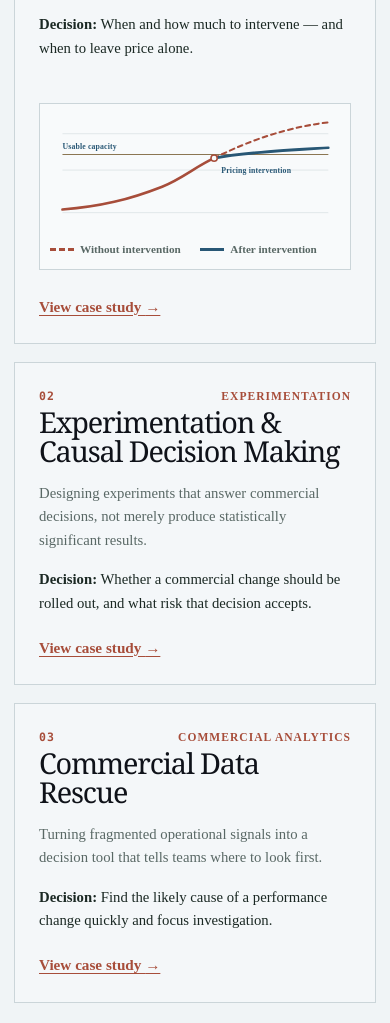
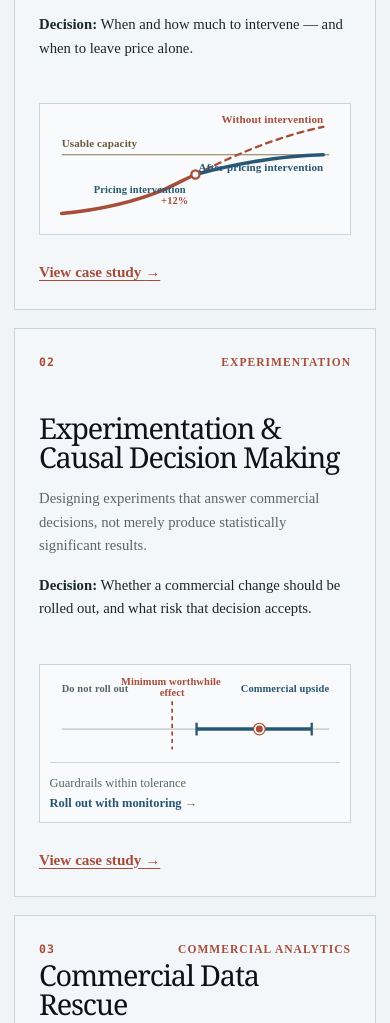
Before and after one commit to ShahnurIslam/shan-astro, an Astro site: page /work in a window 390 px wide. Shown: the part 857-1880 px from the top of the page. Built offline with nearby package versions, Linux system fonts and the light colour scheme; Astro itself is replaced by a stand-in of ours.

Commit message:
Refine Work card decision previews

```diff
--- /dev/null
+++ b/src/components/ExperimentDecisionPreview.astro
@@ -0,0 +1,102 @@
+<figure class="decision-preview experiment-preview">
+	<svg viewBox="0 0 500 150" role="img" aria-labelledby="experiment-preview-title experiment-preview-desc">
+		<title id="experiment-preview-title">Experiment effect clears the rollout threshold</title>
+		<desc id="experiment-preview-desc">The entire confidence interval is positioned beyond the minimum worthwhile effect, with its point estimate in the commercial upside range.</desc>
+		<text class="experiment-preview__label experiment-preview__label--hold" x="20" y="29">Do not roll out</text>
+		<text class="experiment-preview__label experiment-preview__label--threshold" x="210" y="18" text-anchor="middle">
+			<tspan x="210">Minimum worthwhile</tspan>
+			<tspan x="210" dy="18">effect</tspan>
+		</text>
+		<text class="experiment-preview__label experiment-preview__label--upside" x="480" y="29" text-anchor="end">Commercial upside</text>
+		<line class="experiment-preview__track" x1="20" y1="93" x2="480" y2="93" />
+		<line class="experiment-preview__threshold" x1="210" y1="45" x2="210" y2="128" />
+		<line class="experiment-preview__interval" x1="252" y1="93" x2="450" y2="93" />
+		<line class="experiment-preview__cap" x1="252" y1="82" x2="252" y2="104" />
+		<line class="experiment-preview__cap" x1="450" y1="82" x2="450" y2="104" />
+		<circle class="experiment-preview__estimate-ring" cx="360" cy="93" r="10" />
+		<circle class="experiment-preview__estimate" cx="360" cy="93" r="6" />
+	</svg>
+	<div class="experiment-preview__decision">
+		<span>Guardrails within tolerance</span>
+		<strong>Roll out with monitoring <span aria-hidden="true">→</span></strong>
+	</div>
+</figure>
+
+<style>
+	.decision-preview {
+		margin: 0;
+		padding: clamp(.75rem, 2vw, 1.25rem);
+		border: 1px solid var(--site-border);
+		background: rgba(255, 255, 255, .3);
+	}
+	.experiment-preview svg {
+		display: block;
+		width: 100%;
+		height: auto;
+		overflow: visible;
+	}
+	.experiment-preview__label {
+		fill: var(--site-muted);
+		font-family: var(--font-atkinson), ui-sans-serif, sans-serif;
+		font-size: 16px;
+		font-weight: 700;
+		letter-spacing: .01em;
+	}
+	.experiment-preview__label--threshold {
+		fill: var(--site-accent);
+	}
+	.experiment-preview__label--upside {
+		fill: var(--site-blue);
+	}
+	.experiment-preview__track {
+		stroke: var(--site-border);
+		stroke-width: 3;
+	}
+	.experiment-preview__threshold {
+		stroke: var(--site-accent);
+		stroke-width: 3;
+		stroke-dasharray: 7 6;
+	}
+	.experiment-preview__interval,
+	.experiment-preview__cap {
+		stroke: var(--site-blue);
+		stroke-width: 6;
+	}
+	.experiment-preview__cap {
+		stroke-width: 4;
+	}
+	.experiment-preview__estimate-ring {
+		fill: var(--site-surface);
+		stroke: var(--site-accent);
+		stroke-width: 2;
+	}
+	.experiment-preview__estimate {
+		fill: var(--site-accent);
+	}
+	.experiment-preview__decision {
+		display: flex;
+		justify-content: space-between;
+		gap: .75rem 1.5rem;
+		padding-top: .75rem;
+		border-top: 1px solid var(--site-border);
+		font-size: .76rem;
+		line-height: 1.35;
+	}
+	.experiment-preview__decision span {
+		color: var(--site-muted);
+	}
+	.experiment-preview__decision strong {
+		color: var(--site-blue);
+		text-align: right;
+	}
+	@media (max-width: 520px) {
+		.decision-preview { padding: .6rem; }
+		.experiment-preview__label { font-size: 18px; }
+		.experiment-preview__decision {
+			flex-direction: column;
+			gap: .2rem;
+			font-size: .78rem;
+		}
+		.experiment-preview__decision strong { text-align: left; }
+	}
+</style>
--- a/src/components/PricingForecastPreview.astro
+++ b/src/components/PricingForecastPreview.astro
@@ -1,46 +1,90 @@
-<figure class="pricing-preview">
-	<svg viewBox="0 0 560 230" role="img" aria-labelledby="pricing-preview-title pricing-preview-desc">
-		<title id="pricing-preview-title">Demand forecast and pricing intervention</title>
-		<desc id="pricing-preview-desc">Observed bookings rise toward usable capacity. The forecast without intervention exceeds capacity, while the projected trajectory after a pricing intervention returns toward it.</desc>
-		<g class="pricing-preview__grid" aria-hidden="true">
-			<line x1="24" y1="38" x2="536" y2="38" />
-			<line x1="24" y1="108" x2="536" y2="108" />
-			<line x1="24" y1="190" x2="536" y2="190" />
-		</g>
-		<line class="pricing-preview__capacity" x1="24" y1="78" x2="536" y2="78" />
-		<path class="pricing-preview__observed" d="M 24 184 C 98 178, 152 165, 216 140 C 254 125, 281 101, 316 85" />
-		<path class="pricing-preview__forecast" d="M 316 85 C 362 62, 438 28, 536 16" />
-		<path class="pricing-preview__regulated" d="M 316 85 C 372 74, 452 70, 536 65" />
-		<circle class="pricing-preview__intervention" cx="316" cy="85" r="6" />
+<figure class="decision-preview pricing-preview">
+	<svg viewBox="0 0 500 190" role="img" aria-labelledby="pricing-preview-title pricing-preview-desc">
+		<title id="pricing-preview-title">Demand controlled by a pricing intervention</title>
+		<desc id="pricing-preview-desc">Observed demand rises toward an intervention point. Without intervention, forecast demand exceeds usable capacity. After a twelve percent pricing intervention, projected demand finishes at capacity.</desc>
+		<line class="pricing-preview__capacity" x1="20" y1="70" x2="480" y2="70" />
+		<text class="pricing-preview__capacity-label" x="20" y="57">Usable capacity</text>
+		<path class="pricing-preview__observed" d="M 20 171 C 92 164, 151 149, 198 129 C 220 119, 236 110, 250 104" />
+		<path class="pricing-preview__without" d="M 250 104 C 310 75, 378 42, 470 22" />
+		<path class="pricing-preview__after" d="M 250 104 C 317 86, 393 72, 470 70" />
+		<circle class="pricing-preview__point" cx="250" cy="104" r="7" />
 		<g class="pricing-preview__labels">
-			<text x="24" y="68">Usable capacity</text>
-			<text x="330" y="113">Pricing intervention</text>
+			<text class="pricing-preview__without-label" x="470" y="15" text-anchor="end">Without intervention</text>
+			<text class="pricing-preview__after-label" x="470" y="98" text-anchor="end">After pricing intervention</text>
+			<text class="pricing-preview__intervention-label" x="238" y="136" text-anchor="end">
+				<tspan x="238">Pricing intervention</tspan>
+				<tspan class="pricing-preview__price" x="238" dy="19">+12%</tspan>
+			</text>
 		</g>
 	</svg>
-	<div class="pricing-preview__key" aria-hidden="true">
-		<span><i class="pricing-preview__key-line pricing-preview__key-line--forecast"></i>Without intervention</span>
-		<span><i class="pricing-preview__key-line pricing-preview__key-line--regulated"></i>After intervention</span>
-	</div>
 </figure>
 
 <style>
-	.pricing-preview { margin: 0; padding: clamp(.75rem, 2vw, 1.25rem); border: 1px solid var(--site-border); background: rgba(255, 255, 255, .3); }
-	.pricing-preview svg { display: block; width: 100%; height: auto; overflow: visible; }
-	.pricing-preview path { fill: none; stroke-linecap: round; }
-	.pricing-preview__grid { stroke: var(--site-border); stroke-width: 1; }
-	.pricing-preview__capacity { stroke: #8b7652; stroke-width: 2; }
-	.pricing-preview__observed { fill: none; stroke: var(--site-accent); stroke-width: 5; stroke-linecap: round; }
-	.pricing-preview__forecast { fill: none; stroke: var(--site-accent); stroke-width: 4; stroke-dasharray: 9 8; stroke-linecap: round; }
-	.pricing-preview__regulated { fill: none; stroke: var(--site-blue); stroke-width: 5; stroke-linecap: round; }
-	.pricing-preview__intervention { fill: var(--site-surface); stroke: var(--site-accent); stroke-width: 3; }
-	.pricing-preview__labels { fill: var(--site-blue); font-family: var(--font-atkinson), ui-sans-serif, sans-serif; font-size: 13px; font-weight: 700; letter-spacing: .02em; }
-	.pricing-preview__key { display: flex; flex-wrap: wrap; gap: .45rem 1.2rem; margin-top: .4rem; color: var(--site-muted); font-size: .7rem; font-weight: 700; }
-	.pricing-preview__key span { display: inline-flex; align-items: center; gap: .4rem; }
-	.pricing-preview__key-line { width: 1.5rem; border-top: 3px solid; }
-	.pricing-preview__key-line--forecast { border-color: var(--site-accent); border-top-style: dashed; }
-	.pricing-preview__key-line--regulated { border-color: var(--site-blue); }
+	.decision-preview {
+		margin: 0;
+		padding: clamp(.75rem, 2vw, 1.25rem);
+		border: 1px solid var(--site-border);
+		background: rgba(255, 255, 255, .3);
+	}
+	.pricing-preview svg {
+		display: block;
+		width: 100%;
+		height: auto;
+		overflow: visible;
+	}
+	.pricing-preview path {
+		fill: none;
+		stroke-linecap: round;
+	}
+	.pricing-preview__capacity {
+		stroke: #8b7652;
+		stroke-width: 2;
+	}
+	.pricing-preview__capacity-label,
+	.pricing-preview__labels {
+		fill: var(--site-blue);
+		font-family: var(--font-atkinson), ui-sans-serif, sans-serif;
+		font-size: 17px;
+		font-weight: 700;
+		letter-spacing: .01em;
+	}
+	.pricing-preview__capacity-label {
+		fill: #6c5a3e;
+	}
+	.pricing-preview__observed {
+		stroke: var(--site-accent);
+		stroke-width: 6;
+	}
+	.pricing-preview__without {
+		stroke: var(--site-accent);
+		stroke-width: 4;
+		stroke-dasharray: 10 9;
+	}
+	.pricing-preview__after {
+		stroke: var(--site-blue);
+		stroke-width: 6;
+	}
+	.pricing-preview__point {
+		fill: var(--site-surface);
+		stroke: var(--site-accent);
+		stroke-width: 4;
+	}
+	.pricing-preview__without-label {
+		fill: var(--site-accent);
+	}
+	.pricing-preview__after-label {
+		fill: var(--site-blue);
+	}
+	.pricing-preview__intervention-label {
+		font-size: 16px;
+	}
+	.pricing-preview__price {
+		fill: var(--site-accent);
+	}
 	@media (max-width: 520px) {
-		.pricing-preview { padding: .6rem; }
-		.pricing-preview__labels { font-size: 15px; }
+		.decision-preview { padding: .6rem; }
+		.pricing-preview__capacity-label,
+		.pricing-preview__labels { font-size: 19px; }
+		.pricing-preview__intervention-label { font-size: 18px; }
 	}
 </style>
--- a/src/pages/work/index.astro
+++ b/src/pages/work/index.astro
@@ -2,6 +2,7 @@
 import BaseHead from '../../components/BaseHead.astro';
 import Footer from '../../components/Footer.astro';
 import Header from '../../components/Header.astro';
+import ExperimentDecisionPreview from '../../components/ExperimentDecisionPreview.astro';
 import PricingForecastPreview from '../../components/PricingForecastPreview.astro';
 import WorkCard from '../../components/WorkCard.astro';
 ---
@@ -48,7 +49,9 @@ import WorkCard from '../../components/WorkCard.astro';
 						capability="Experimentation"
 						value="Whether a commercial change should be rolled out, and what risk that decision accepts."
 						href="/work/experimentation-causal-decision-making/"
-					/>
+					>
+						<ExperimentDecisionPreview slot="preview" />
+					</WorkCard>
 					<WorkCard
 						number="03"
 						title="Commercial Data Rescue"
```
